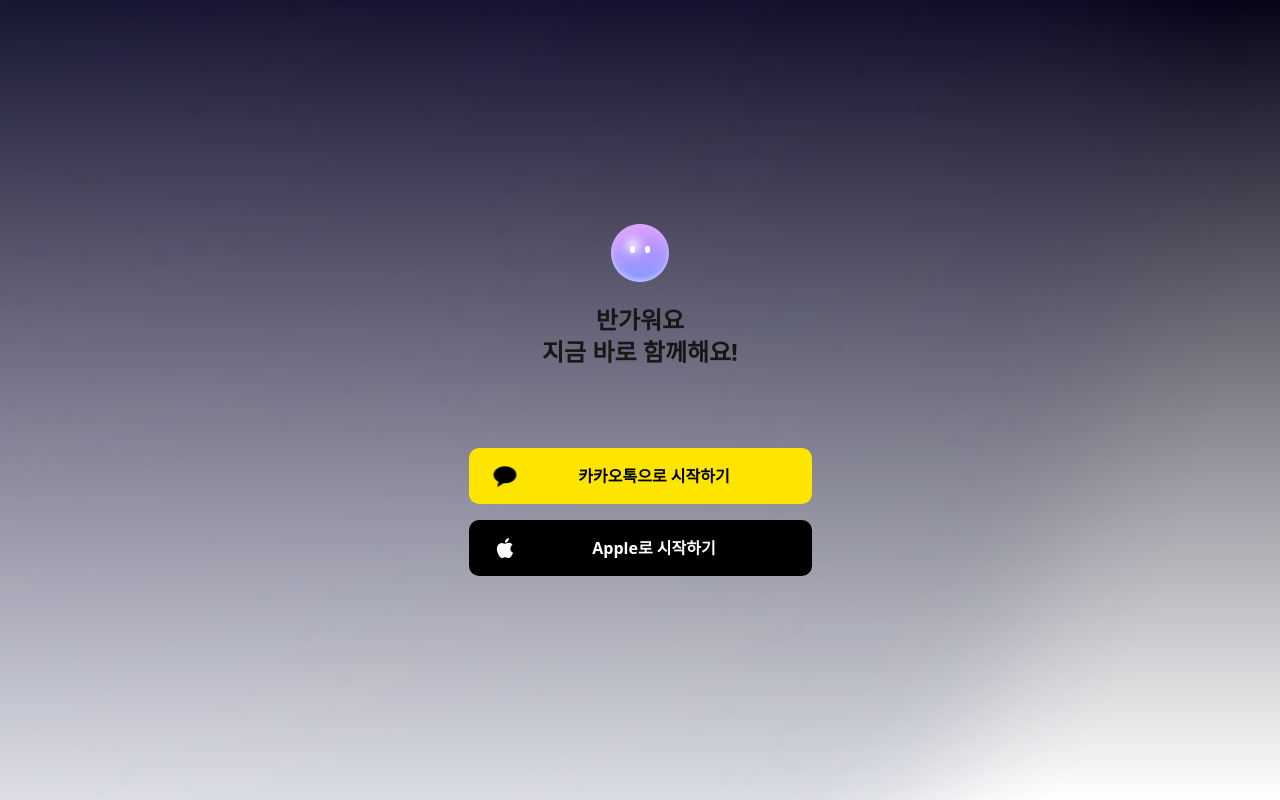
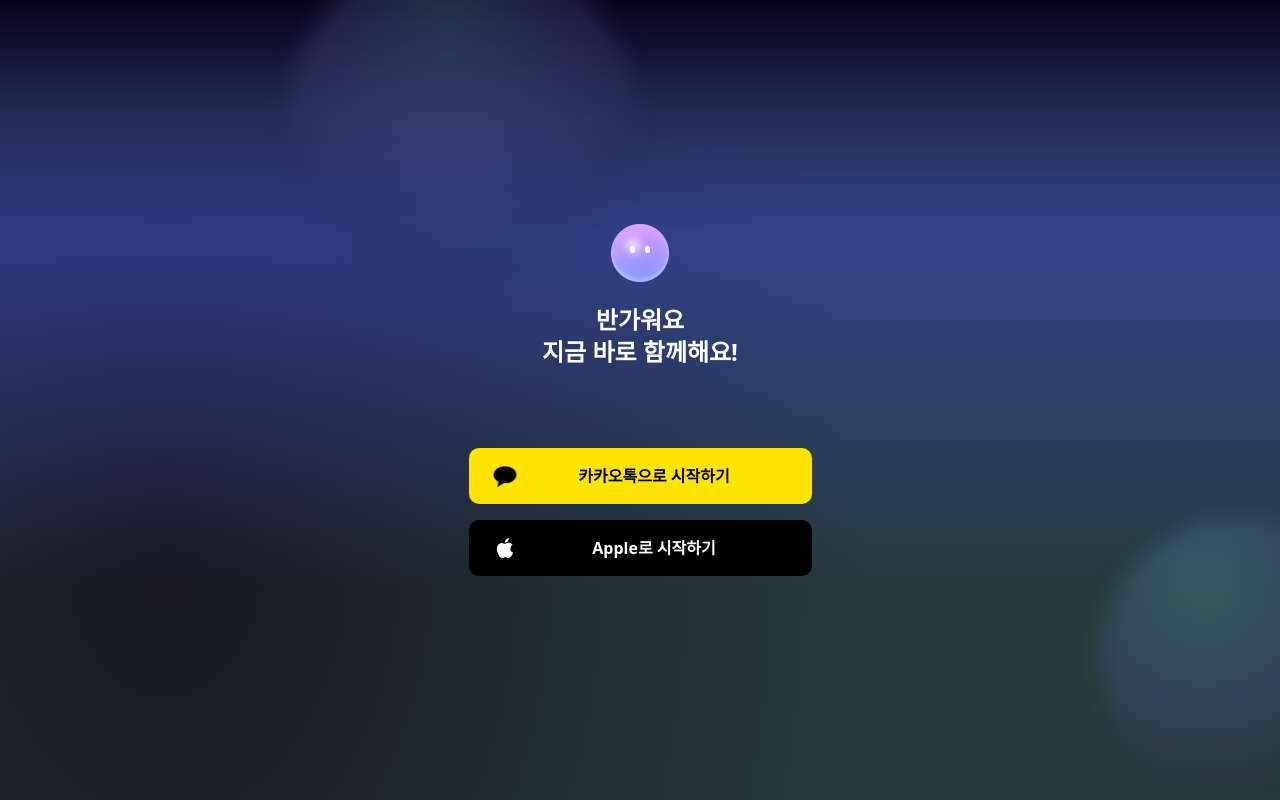
Before and after one commit to depromeet/dpm17-team4-client, a Next.js app in the folder web/: page /auth in a window 1280 px wide. Built offline with nearby package versions, Linux system fonts and the light colour scheme; no server answers.

Commit message:
design(web): 로그인 페이지 디자인 수정

```diff
--- a/web/src/app/auth/page.tsx
+++ b/web/src/app/auth/page.tsx
@@ -10,7 +10,6 @@ import {
   useMemo,
   useState,
 } from 'react';
-import EllipseBg from '@/assets/auth/Ellipse 322187.png';
 import LoginCharacter from '@/assets/auth/login-character.png';
 import { API_ENDPOINTS, PAGE_ROUTES } from '@/constants';
 import AppleLoginButton from './_components/AppleLoginButton';
@@ -103,15 +102,48 @@ function AuthContent() {
   if (hasAuthParams) return null;
 
   return (
-    <div className="min-h-screen flex flex-col items-center justify-center bg-gradient-to-b from-[#090318] to-[#404DDC00] relative">
-      <div className="absolute inset-0 opacity-70">
-        <Image
-          src={EllipseBg}
-          alt="배경 ellipse"
-          className="w-full h-full object-cover"
-          priority
-        />
-      </div>
+    <div
+      className="
+    min-h-screen relative overflow-hidden
+    [background-color:var(--Background-Background-Primary,#1D1E20)]
+    bg-[radial-gradient(54.67%_121.62%_at_12.93%_70.32%,_rgba(9,4,27,0.20)_0%,_rgba(73,179,169,0.20)_100%)]
+    bg-no-repeat
+     [background-size:100%_100%]
+    bg-[position:center]
+    flex flex-col items-center justify-center
+    text-white
+  "
+    >
+      <div
+        className="
+    pointer-events-none absolute inset-0 z-10
+    bg-[linear-gradient(180deg,_#090318_0%,_#242D58_20%,_#404DDC80_40%,_#404DDC00_100%)]
+    bg-no-repeat bg-top
+    [background-size:100%_36.75rem]
+
+  "
+      />
+
+      <div
+        className="
+      absolute z-10
+      bg-[radial-gradient(66.21%_66.21%_at_45.8%_19.42%,_rgba(107,192,213,0.24)_0%,_rgba(92,91,167,0.24)_58.07%,_rgba(37,49,90,0.24)_100%)]
+      blur-[10px]
+      w-[21.5625rem] h-[21.5625rem]
+      rounded-[21.5625rem]
+      top-0 left-1/2
+      -translate-x-[calc(50%+11.12rem)]
+      -translate-y-[3.81rem]
+    "
+      />
+      <div
+        className="
+      absolute z-10 bottom-0 right-0 translate-x-[6.5rem]
+      w-[17.75rem] h-[17.75rem] rounded-[17.75rem]
+      bg-[radial-gradient(76.29%_76.29%_at_36.71%_24.88%,_rgba(107,192,213,0.24)_0%,_rgba(92,91,167,0.24)_58.07%,_rgba(30,39,43,0.24)_100%)]
+      blur-[10px]
+    "
+      />
 
       <div className="relative z-10">
         <div className="mb-[5rem]">
```
